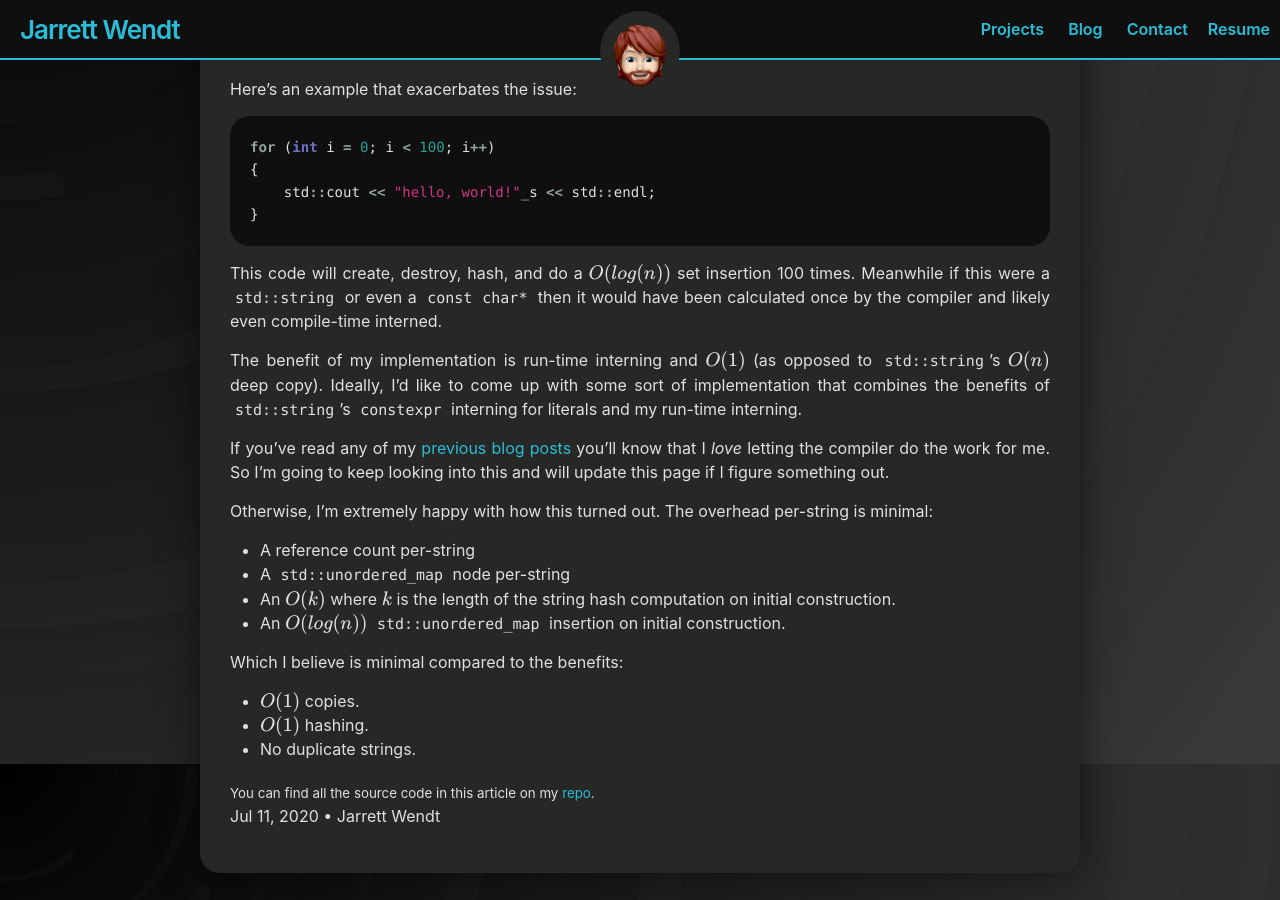
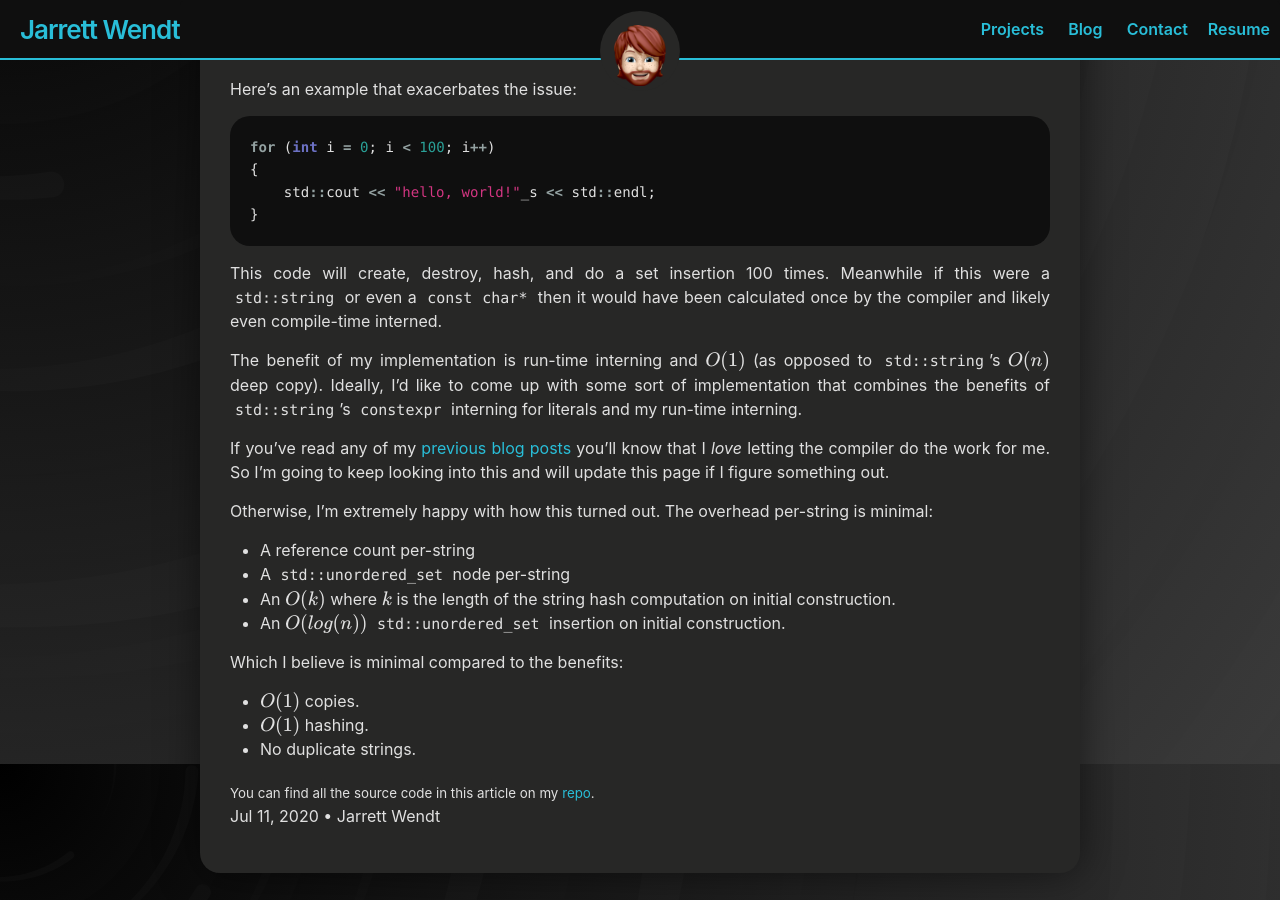
Before and after one commit to JarrettWendt/JarrettWendt.github.io, a Jekyll site: the page built from collections/_custom_engine/2020-07-11-StringInterning.md, in a window 1280 px wide and 900 px high, scrolled down 4996 px. Built offline with Jekyll 4.4.1, drawn with Linux system fonts in a browser that asks for light colours; formulas are drawn with MathJax 3.

Commit message:
string interning

````diff
--- a/collections/_custom_engine/2020-07-11-StringInterning.md
+++ b/collections/_custom_engine/2020-07-11-StringInterning.md
@@ -176,7 +176,7 @@ for (int i = 0; i < 100; i++)
 	std::cout << "hello, world!"_s << std::endl;
 }
 ```
-This code will create, destroy, hash, and do a $$O(log(n))$$ set insertion 100 times. Meanwhile if this were a `std::string` or even a `const char*` then it would have been calculated once by the compiler and likely even compile-time interned.
+This code will create, destroy, hash, and do a set insertion 100 times. Meanwhile if this were a `std::string` or even a `const char*` then it would have been calculated once by the compiler and likely even compile-time interned.
 
 The benefit of my implementation is run-time interning and $$O(1)$$ (as opposed to `std::string`'s $$O(n)$$ deep copy). Ideally, I'd like to come up with some sort of implementation that combines the benefits of `std::string`'s `constexpr` interning for literals and my run-time interning.
 
@@ -184,9 +184,9 @@ If you've read any of my <a href="{{ vvv.url }}" target="_blank">previous</a> <a
 
 Otherwise, I'm extremely happy with how this turned out. The overhead per-string is minimal:
 - A reference count per-string
-- A `std::unordered_map` node per-string
+- A `std::unordered_set` node per-string
 - An $$ O(k) $$ where $$ k $$ is the length of the string hash computation on initial construction.
-- An $$ O(log(n)) $$ `std::unordered_map` insertion on initial construction.
+- An $$ O(log(n)) $$ `std::unordered_set` insertion on initial construction.
 
 Which I believe is minimal compared to the benefits:
 - $$ O(1) $$ copies.
````
